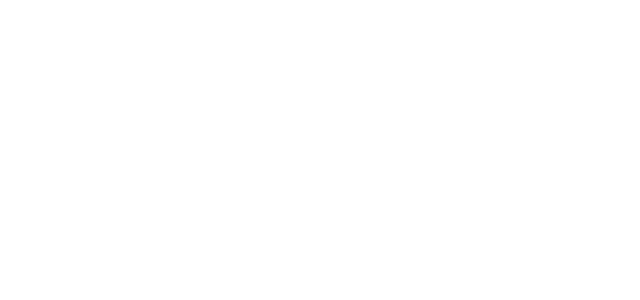
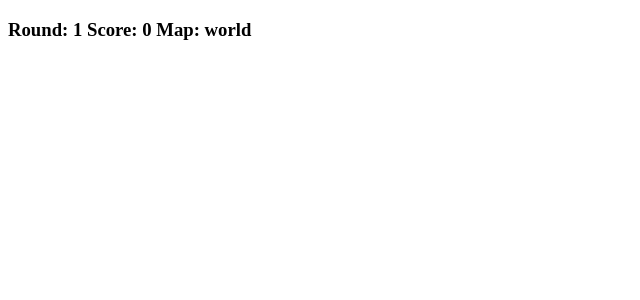
Before and after one commit to kayajepson/fridayWeek13, an Angular app: page / in a window 1280 px wide. Shown: the top 300 px of the page, without its empty margins (0-640 px from the left). Built offline with nearby package versions, Linux system fonts and the light colour scheme.

Commit message:
got round, score, and map displaying on main page

```diff
--- a/src/app/app.component.html
+++ b/src/app/app.component.html
@@ -1 +1 @@
-<h3>{{currentFocus}}</h3>
+<h3>Round: {{currentFocus.round}} Score: {{currentFocus.score}} Map: {{currentFocus.map}}</h3>
--- a/src/app/app.component.ts
+++ b/src/app/app.component.ts
@@ -8,4 +8,5 @@
 })
 export class AppComponent {
   title = 'app';
+  currentFocus = new Navbar(1,0,"world");
 }
```
